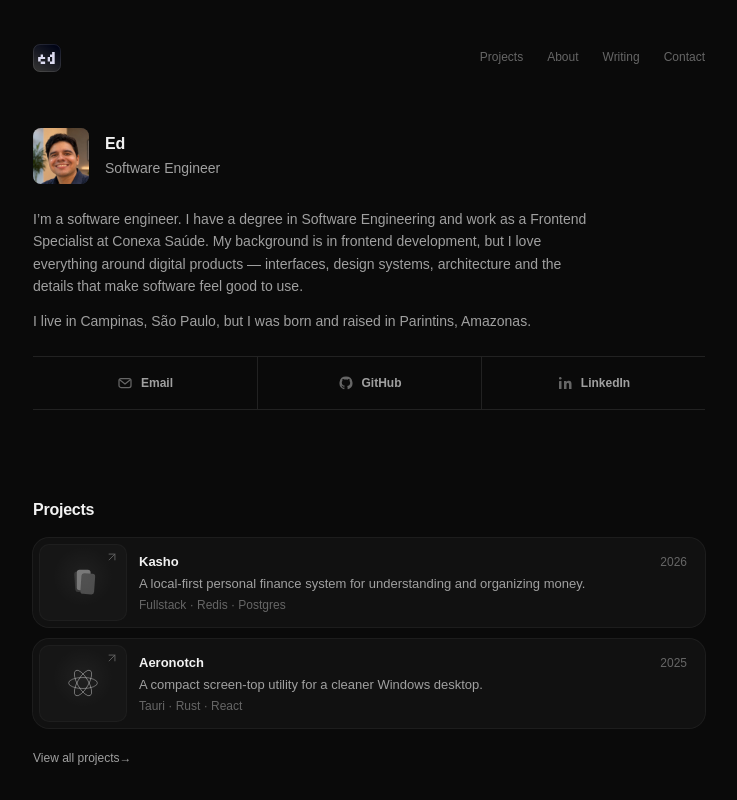
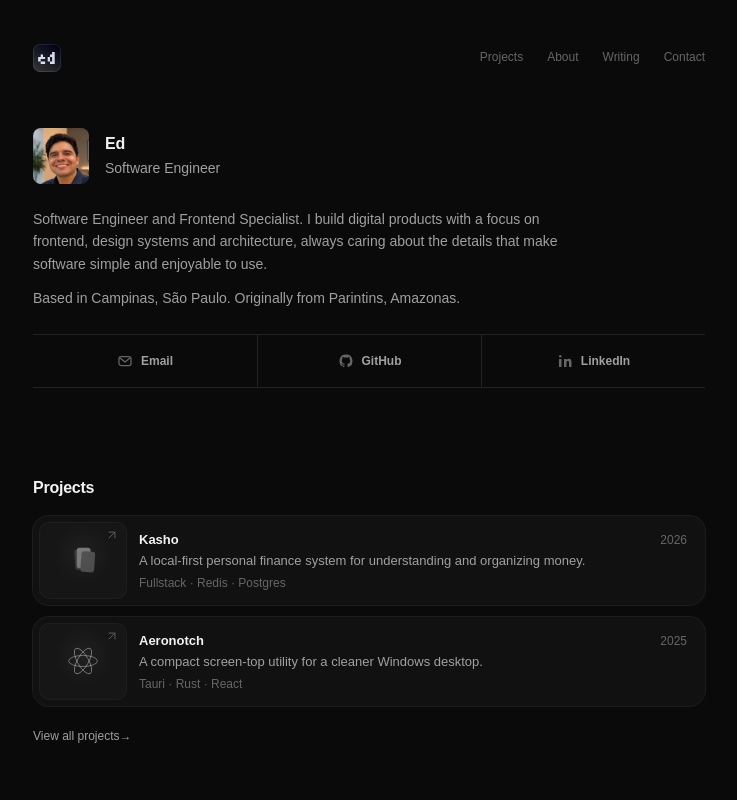
Before and after one commit to eddjnr/ed, a SvelteKit app: page / in a window 1280 px wide. Shown: the top 800 px of the page, without its empty margins (271-1008 px from the left). Built offline with nearby package versions, Linux system fonts and the light colour scheme.

Commit message:
Update homepage bio copy

```diff
--- a/src/routes/+page.svelte
+++ b/src/routes/+page.svelte
@@ -40,12 +40,10 @@
 
 			<div class="mt-6 max-w-[35rem] [&_p]:mb-3 [&_p]:text-[var(--muted)] [&_p:last-child]:mb-0">
 				<p>
-					I’m a software engineer. I have a degree in Software Engineering and work as a Frontend
-					Specialist at Conexa Saúde. My background is in frontend development, but I love
-					everything around digital products — interfaces, design systems, architecture and the
-					details that make software feel good to use.
+					Software Engineer and Frontend Specialist.
+					I build digital products with a focus on frontend, design systems and architecture, always caring about the details that make software simple and enjoyable to use.
 				</p>
-				<p>I live in Campinas, São Paulo, but I was born and raised in Parintins, Amazonas.</p>
+				<p>Based in Campinas, São Paulo. Originally from Parintins, Amazonas.</p>
 			</div>
 		</div>
 
```
